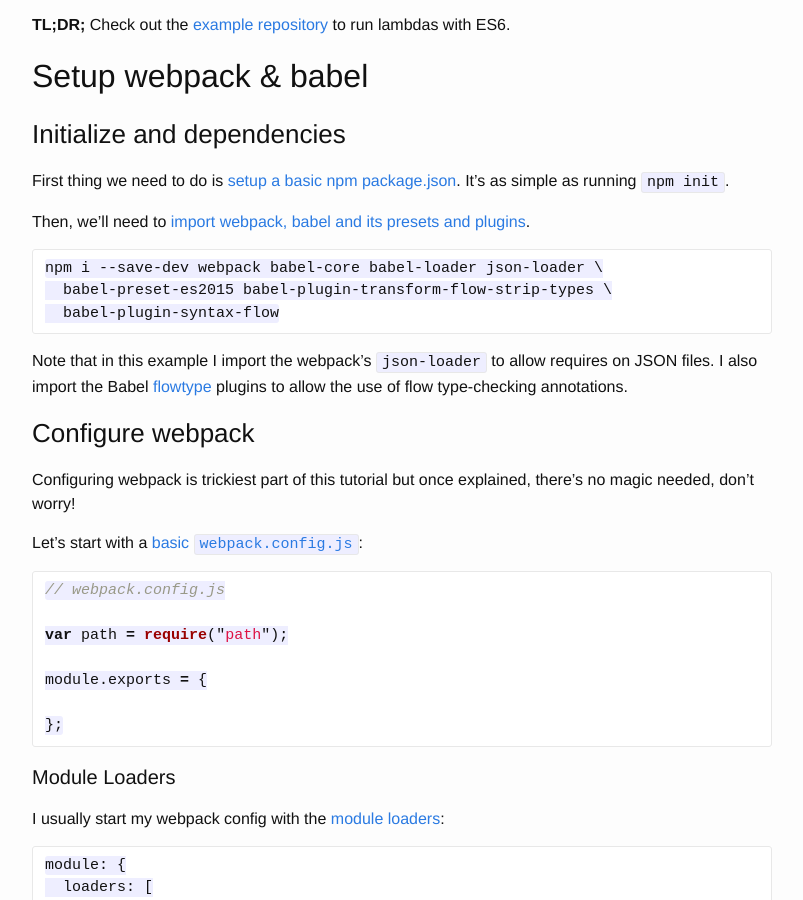
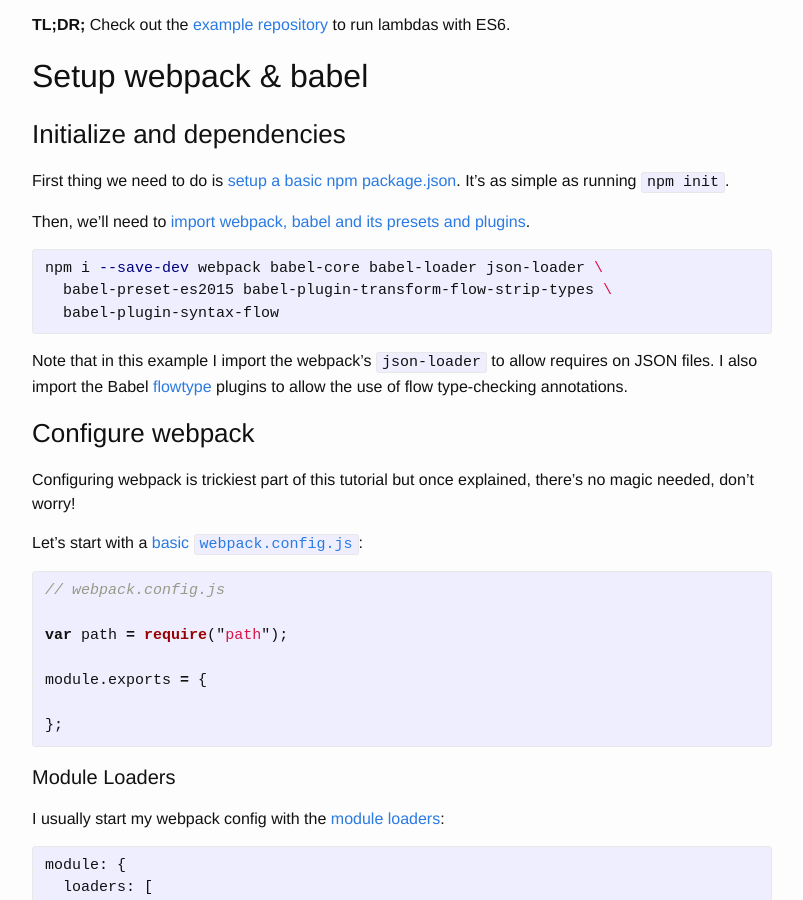
Before and after one commit to rricard/rricard.github.io, a Jekyll site: the page built from _posts/2015-11-29-es6-on-aws-lambda.md, in a window 1280 px wide and 900 px high, scrolled down 400 px. Shown: the whole window, without its empty margins (238-1041 px from the left). Built offline with Jekyll 4.4.1, drawn with Linux system fonts in a browser that asks for light colours; some of the changed text lies outside the part shown.

Commit message:
Fix syntax by using jekyll syntax instead of gfm syntax

````diff
--- a/_posts/2015-11-29-es6-on-aws-lambda.md
+++ b/_posts/2015-11-29-es6-on-aws-lambda.md
@@ -33,11 +33,11 @@
 Then, we'll need to
 [import webpack, babel and its presets and plugins](https://github.com/rricard/lambda-es6-example/commit/a263795009234b0f7fecdc92220f851d509559eb).
 
-```
+{% highlight shell %}
 npm i --save-dev webpack babel-core babel-loader json-loader \
   babel-preset-es2015 babel-plugin-transform-flow-strip-types \
   babel-plugin-syntax-flow
-```
+{% endhighlight %}
 
 Note that in this example I import the webpack's `json-loader` to allow requires
 on JSON files. I also import the Babel [flowtype](http://flowtype.org) plugins
@@ -51,7 +51,7 @@
 Let's start with a
 [basic `webpack.config.js`](https://github.com/rricard/lambda-es6-example/commit/f7787b3c24fc332f35d7117489a9eaefe4ea1afc):
 
-```js
+{% highlight javascript %}
 // webpack.config.js
 
 var path = require("path");
@@ -59,14 +59,14 @@
 module.exports = {
 
 };
-```
+{% endhighlight %}
 
 #### Module Loaders
 
 I usually start my webpack config with the
 [module loaders](https://github.com/rricard/lambda-es6-example/commit/bccdaf2586350604d27c4fca9ae8a8ffe9375822):
 
-```js
+{% highlight javascript %}
 module: {
   loaders: [
     {
@@ -84,7 +84,7 @@
     }
   ]
 }
-```
+{% endhighlight %}
 
 Ok, if you don't know webpack, nothing really complicated here: each js file
 imported will be transformed through babel with the es2015 preset while
@@ -96,7 +96,7 @@
 Then, we can define
 [how and where we want webpack to output my files](https://github.com/rricard/lambda-es6-example/commit/cf6e5dce81c34630d67b333262ef6ac4c83f040e):
 
-```js
+{% highlight javascript %}
 // webpack.config.js
 
 var path = require("path");
@@ -111,7 +111,7 @@
   target: "node",
   module: { loaders: [ /* ... */ ] }
 };
-```
+{% endhighlight %}
 
 Here are some changes between the usual output you configure when you do a web
 project and what we intend to do here:
@@ -135,7 +135,7 @@
 result to something that looks like this:
 `{lambda1: "./lambdas/lambda1.js", lambda2: "./lambdas/lambda2.js"}`.
 
-```js
+{% highlight javascript %}
 // webpack.config.js
 
 var path = require("path");
@@ -158,7 +158,7 @@
   target: "node",
   module: { loaders: [ /* ... */ ] }
 };
-```
+{% endhighlight %}
 
 Note that the precedent snippet uses arrow functions & `Object.assign()` so
 you'll need to use a fairly recent node version to develop locally.
@@ -170,7 +170,7 @@
 
 You can now try the compilation with a simple lambda: `hello.js`
 
-```js
+{% highlight javascript %}
 // lambdas/hello.js
 
 /* @flow */
@@ -182,14 +182,14 @@
 export function hello(options: HelloOptions, context: any): void {
   context.succeed(`Hello ${options.name || "world"}!`);
 }
-```
+{% endhighlight %}
 
 As you can see, this file uses ES6 & flow heavily.
 
 We'll now be able to start a small script to ensure if we can execute our
 lambda: `try-hello.js`
 
-```js
+{% highlight javascript %}
 // bin/try-hello.js
 
 var helloModule = require("../dist/hello.js");
@@ -202,14 +202,14 @@
 };
 
 helloModule.hello({name: "bob"}, fakeLambdaContext);
-```
+{% endhighlight %}
 
 You can now run webpack and try to run the script:
 
-```
+{% highlight shell %}
 ./node_modules/.bin/webpack
 node ./bin/try-hello.js
-```
+{% endhighlight %}
 
 #### Try on Lambda
 
@@ -245,12 +245,12 @@
 [add a script](https://github.com/rricard/lambda-es6-example/commit/28f0108f631d74254ccfde8cdfeb727e63dda870)
 in your package.json.
 
-```json
+{% highlight json %}
 "scripts": {
   "start": "webpack --watch",
   "test": "exit 1"
 },
-```
+{% endhighlight %}
 
 That way you just need to start it with `npm start`.
 
@@ -262,7 +262,7 @@
 
 You can place it in `bin/run.js`:
 
-```js
+{% highlight javascript %}
 // bin/run.js
 
 const args = process.argv;
@@ -298,16 +298,16 @@
 };
 
 lambda(options, context);
-```
+{% endhighlight %}
 
 Note again that you'll need a recent Node.js engine for local development.
 
 This script can be executed like this:
 
-```
+{% highlight shell %}
 # node bin/run.js $lambdaFile.$lambdaFunction $lambdaOptions
 node bin/run.js hello.hello '{"name": "cli"}'
-```
+{% endhighlight %}
 
 ### Testing & Reusability
 
@@ -327,29 +327,29 @@
 Mocha will need to register itself to Babel. Just insert the right script into
 the package.json.
 
-```js
+{% highlight javascript %}
 {
   "scripts": {
     // ...
     "test": "mocha --compilers js:babel-core/register --recursive tests/"
   }
 }
-```
+{% endhighlight %}
 
 At this point we'll need a .babelrc to load our presets and plugins.
 This rc could be used by webpack to load its configuration.
 
-```js
+{% highlight javascript %}
 // .babelrc
 {
   "presets": ["es2015"],
   "plugins": ["syntax-flow", "transform-flow-strip-types"]
 }
-```
+{% endhighlight %}
 
 To use the same rc in webpack, just change the query in the module loader:
 
-```js
+{% highlight javascript %}
 {
   test: /\.js$/,
   exclude: /node_modules/,
@@ -358,7 +358,7 @@
     fs.readFileSync(path.join(__dirname, ".babelrc"), {encoding: "utf8"})
   )
 },
-```
+{% endhighlight %}
 
 #### Promise-wrapper
 
@@ -373,7 +373,7 @@
 We only need to reuse the fake context created earlier and put it in a
 [promisifying function](https://github.com/rricard/lambda-es6-example/commit/860fd190f9aea4ce091f264824e87bab98e35cc5).
 
-```js
+{% highlight javascript %}
 // lib/lambda-promisifier.js
 
 /* @flow */
@@ -402,7 +402,7 @@
       })
     );
 };
-```
+{% endhighlight %}
 
 If you use flow, you will find the `LambdaContext` type
 [here](https://github.com/rricard/lambda-es6-example/blob/master/lib/lambda-types.js).
@@ -413,7 +413,7 @@
 [test our lambda](https://github.com/rricard/lambda-es6-example/commit/076ac7916bb36d89826a921ce14eefc088063e16)
 with mocha:
 
-```js
+{% highlight javascript %}
 // tests/hello.js
 
 import assert from "assert";
@@ -440,7 +440,7 @@
     .then(() => done(), done);
   });
 });
-```
+{% endhighlight %}
 
 You can now fire up mocha via npm: `npm t`.
 
@@ -455,7 +455,7 @@
 [Now we can implement the lambda](https://github.com/rricard/lambda-es6-example/commit/f6182e6ddc55231a7679e4acd712a9d3651c4462)
 really easily:
 
-```js
+{% highlight javascript %}
 // lambdas/fetch.js
 
 /* @flow */
@@ -485,11 +485,11 @@
   .then(res => res.text())
   .then(context.succeed, context.fail);
 }
-```
+{% endhighlight %}
 
 And a small test:
 
-```js
+{% highlight javascript %}
 // tests/fetch.js
 
 /* @flow */
@@ -510,7 +510,7 @@
     .then(() => done(), done);
   });
 });
-```
+{% endhighlight %}
 
 You can test it on AWS now, you'll see that the webpack output gets quite large
 but it does take all of the dependencies in account at once.
````
